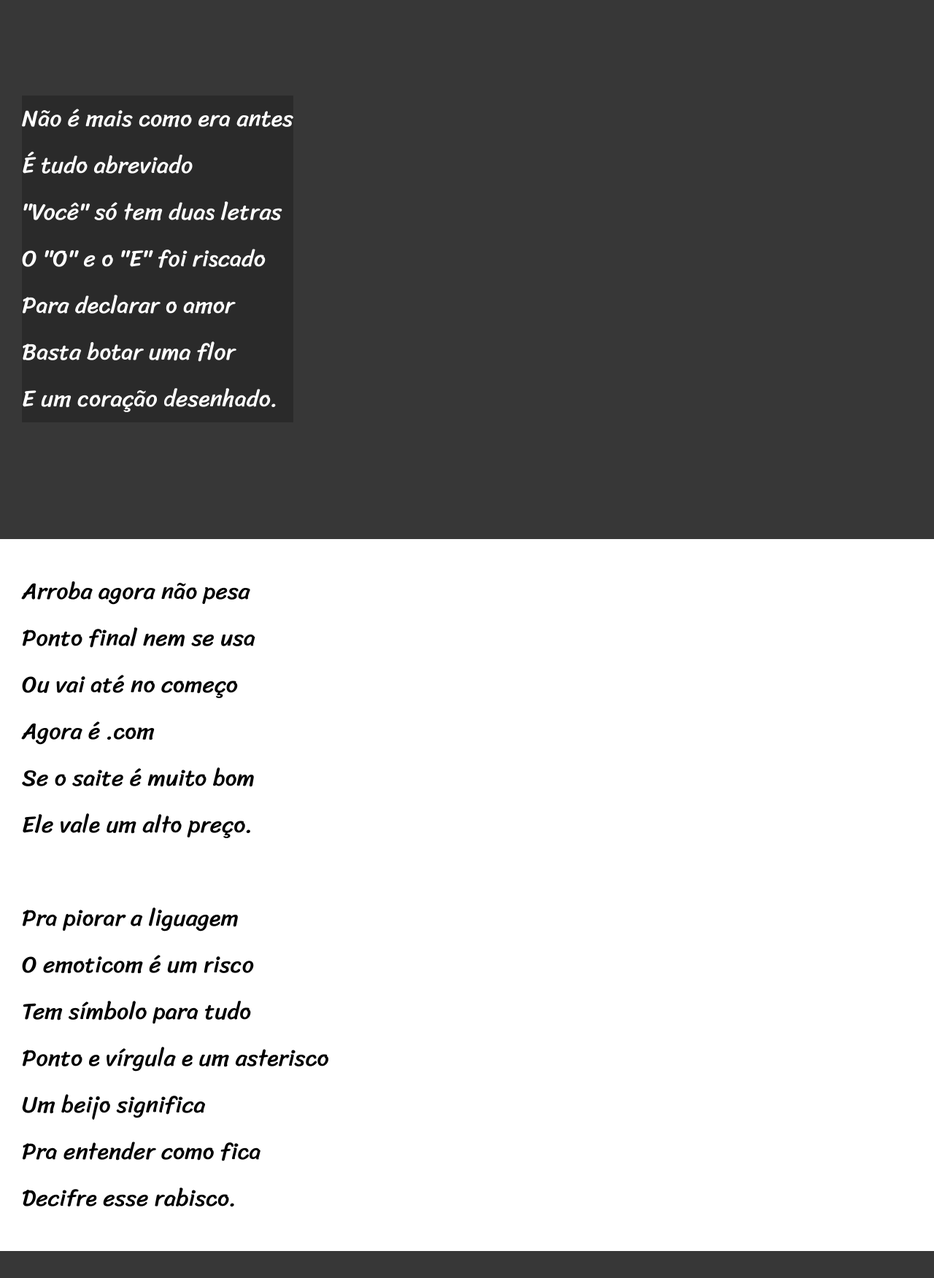
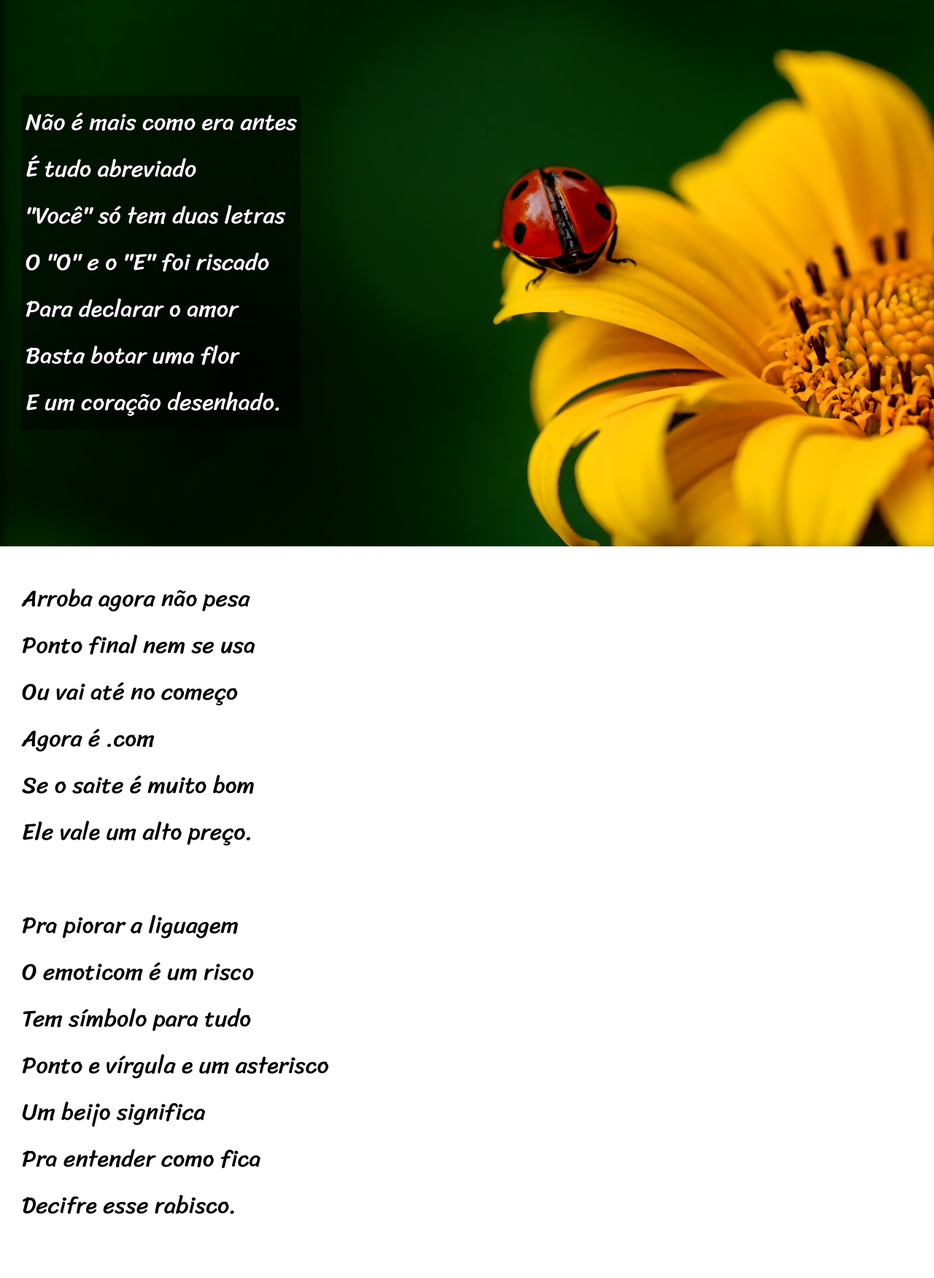
Before and after one commit to tuliooarauj/HTML-CSS, a plain HTML site: page Desafios/d012-cordel/index.html in a window 1280 px wide. Shown: the part 800-2552 px from the top of the page at 73% size. Drawn offline with Linux system fonts and the light colour scheme.

Commit message:
finalização d012

```diff
--- a/Desafios/d012-cordel/index.html
+++ b/Desafios/d012-cordel/index.html
@@ -14,7 +14,7 @@
     </header>
 
     <main>
-        <section class="estrofe" id="normal">
+        <section class="normal">
             <p>
                 Estou ficando cansado<br>
                 Da tal tecnologia<br>
@@ -22,11 +22,11 @@
                 Mensagem curta e fria<br>
                 Twitter e Facebook<br>
                 Antes que eu caduque<br>
-                Vou dizer tudo em poesia. <br><br>
+                Vou dizer tudo em poesia. <br>
             </p>
         </section>
 
-        <section class="estrofe" id="img">
+        <section class="img" id="img1">
             <p>
                 Não é mais como era antes<br>
                 É tudo abreviado<br>
@@ -38,7 +38,7 @@
             </p>
         </section>
 
-        <section class="estrofe" id="normal">
+        <section class="normal">
             <p>
 
                 Arroba agora não pesa<br>
@@ -46,8 +46,9 @@
                 Ou vai até no começo<br>
                 Agora é .com<br>
                 Se o saite é muito bom<br>
-                Ele vale um alto preço.<br><br>
-
+                Ele vale um alto preço.<br>
+            </p>
+            <p>
                 Pra piorar a liguagem<br>
                 O emoticom é um risco<br>
                 Tem símbolo para tudo<br>
@@ -58,7 +59,7 @@
             </p>
         </section>
 
-        <section class="estrofe" id="img">
+        <section class="img" id="img2">
             <p>
                 Tenho saudade das cartas<br>
                 Escritas com a própria mão<br>
@@ -70,7 +71,7 @@
             </p>
         </section>
 
-        <section class="estrofe" id="normal">
+        <section class="normal">
             <p>
                 Agora, escrevo e envio<br>
                 Chegando na mesma hora<br>
@@ -78,8 +79,9 @@
                 A pessoa foi embora<br>
                 Abriu outro aplicativo<br>
                 O mundo ficou cativo<br>
-                Da tecnologia do agora.<br><br>
-
+                Da tecnologia do agora.<br>
+            </p>
+            <p>
                 Felizmente, pra orar<br>
                 Não precisa de internet<br>
                 Deus escuta todo mundo<br>
--- a/Desafios/d012-cordel/style.css
+++ b/Desafios/d012-cordel/style.css
@@ -45,22 +45,38 @@ header a:hover, footer a:hover{
     text-decoration: underline;
 }
 
-.estrofe{
+section{
     padding:20vh 30px;
     line-height: 2em;
     font-family: var(--fonte2);
     font-size: 2em;
+}
+section > p{
+    padding-bottom: 2em;
+}
+section.img{
+    background-color: rgb(55, 55, 55);
+    color: white;
+    box-shadow: inset 6px 6px 13px 0px rgba(0, 0, 0, 0.492);
+    background-size: cover;
+    background-attachment: fixed; /* Efeito parallax */
+}
+section.img > p{
+    background-color: rgba(0, 0, 0, 0.444);
+    display: inline-block;
+    padding: 5px;
+    text-shadow: 1px 1px 0px black ;
+}
+#img1{
+    background-image: url('imagens/background001.jpg');
+    background-position: right center;
 
 }
-#img{
-    background-color: rgb(55, 55, 55);
-    color: white;
+#img2{
+    background-image: url('imagens/background002.jpg');
+
 }
-#img > p{
-    background-color: rgba(0, 0, 0, 0.241);
-    display: inline-block;
-}
-#normal{
+.normal{
     background-color: white;
     padding: 40px 30px;
 }
```
